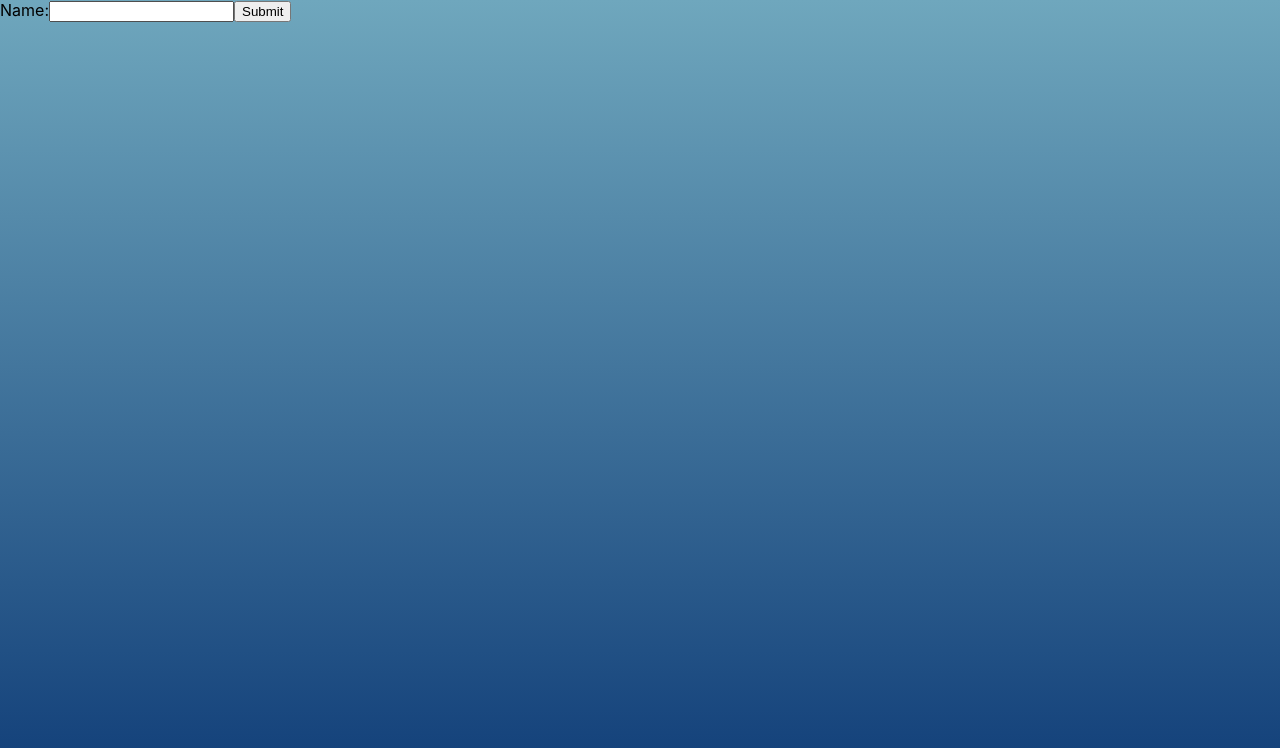
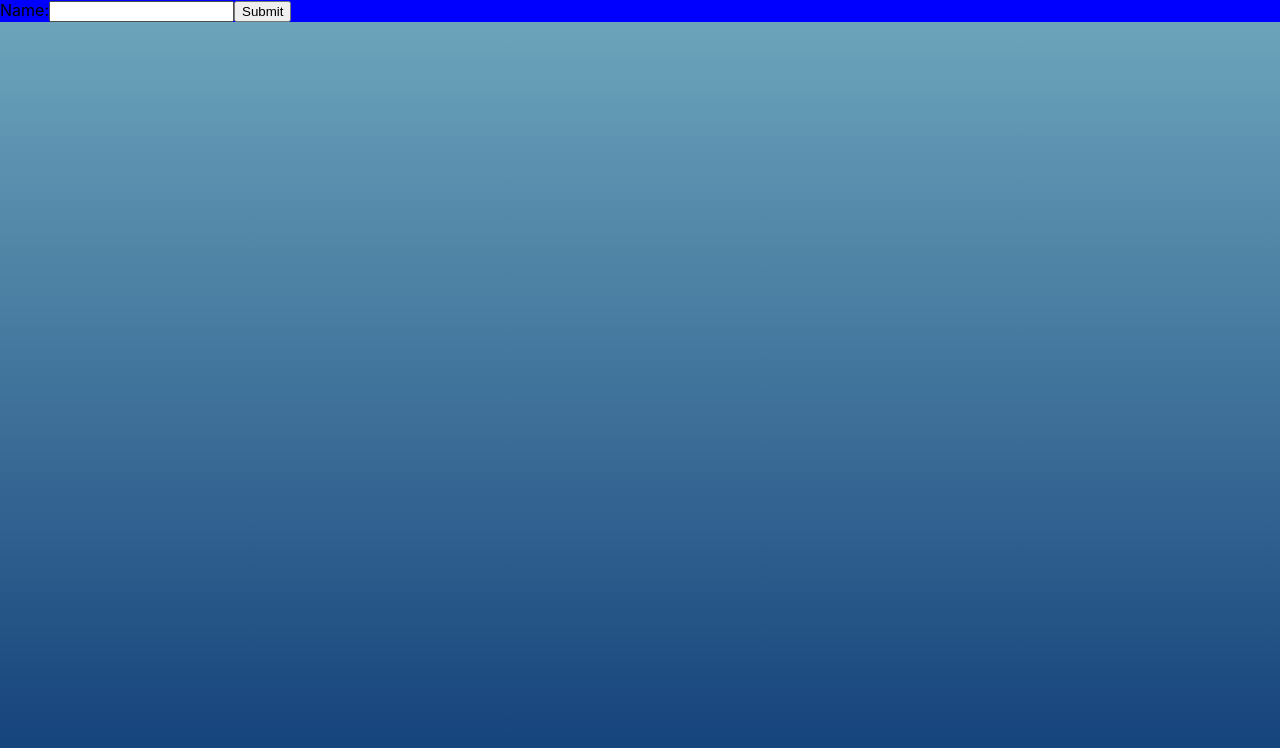
Before and after one commit to Maria25182/project_microservices, a React (Create React App) app: page /Clients in a window 1280 px wide. Shown: the top 748 px of the page. Built offline with nearby package versions, Linux system fonts and the light colour scheme.

Commit message:
Mod_maria

```diff
--- a/src/components/clients/Clients.css
+++ b/src/components/clients/Clients.css
@@ -11,3 +11,6 @@ html, body {
 	text-align: center;
 
 }
+.Form{
+	background:blue;
+}
```
